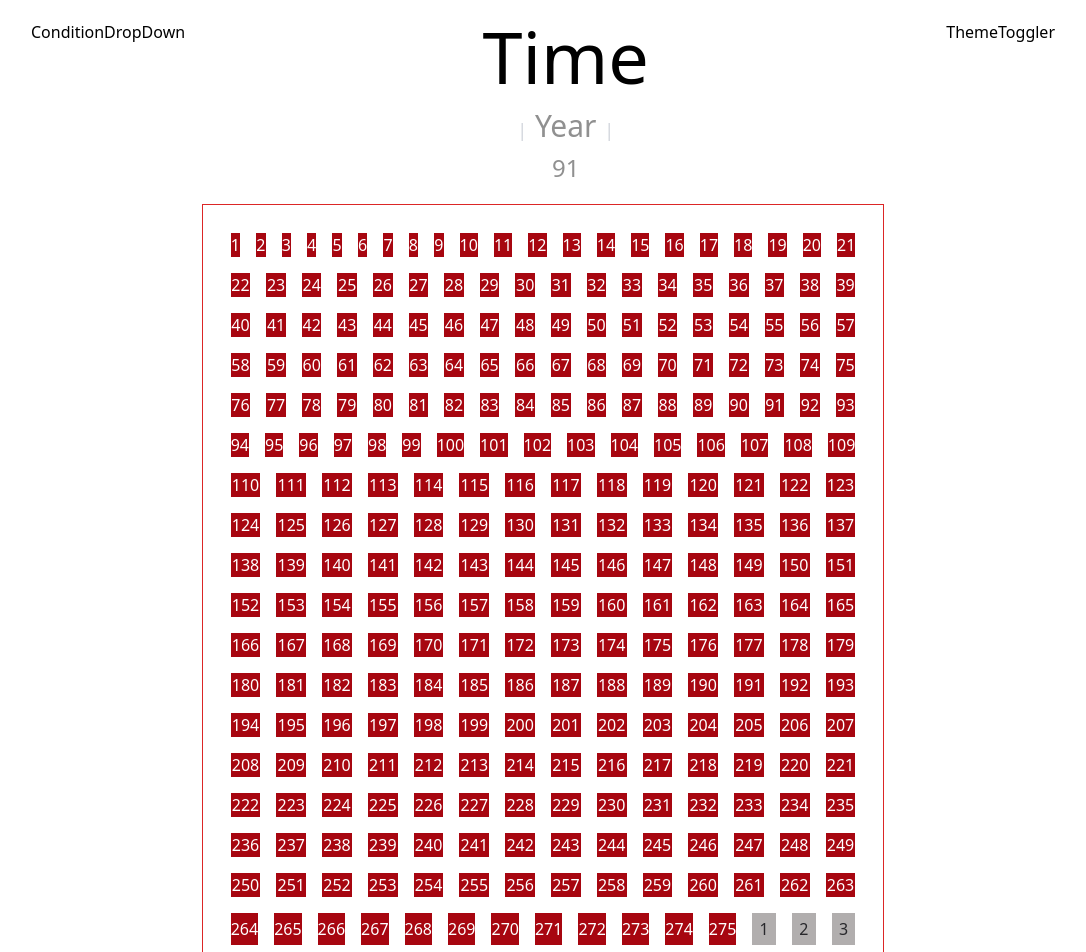
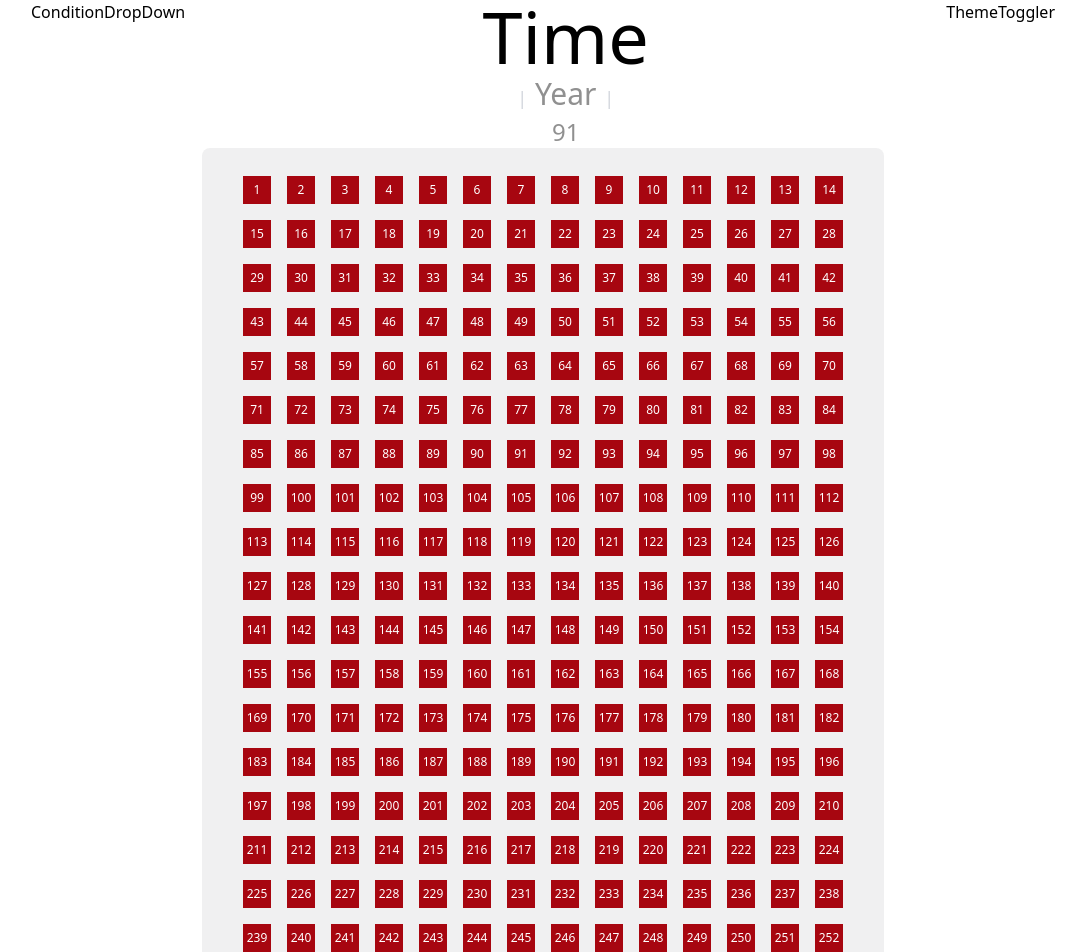
Before and after one commit to bentekku/time.extension, a React (Vite) app: page / in a window 1280 px wide. Shown: the top 952 px of the page, without its empty margins (97-1183 px from the left). Built offline with nearby package versions, Linux system fonts and the light colour scheme.

Commit message:
fix scaling of blocks

```diff
--- a/src/App.tsx
+++ b/src/App.tsx
@@ -39,9 +39,9 @@ const App = () => {
   }
 
   return (
-    <div className="font-medium h-screen w-full flex flex-col items-center justify-between bg-lightText">
+    <div className="font-medium h-screen w-full flex flex-col items-center justify-between bg-lightText ">
       {/* HEADER */}
-      <div className="w-4/5 flex flex-1 justify-between py-5">
+      <div className="w-4/5 flex flex-1 justify-between">
         <ConditionDropDown />
         <InfoBlock
           condition={condition}
@@ -49,7 +49,7 @@ const App = () => {
         />
         <ThemeToggler />
       </div>
-      <div className="w-4/5 flex flex-[4] justify-center">
+      <div className="w-4/5 flex flex-[5] justify-center">
         <DaysDisplay condition={condition} days={daysData} />
       </div>
       <div className="flex flex-1">
--- a/src/components/DaysDisplay.tsx
+++ b/src/components/DaysDisplay.tsx
@@ -34,11 +34,10 @@ const DaysDisplay = ({ condition, days }: Props) => {
   const left: number = total - passed;
 
   return (
-    <div className="w-2/3 h-full border border-red-600 p-5">
+    // border border-red-600
+    <div className="w-2/3 h-full  p-5 bg-lightDaysContainer rounded-lg">
       <div className="flex h-full w-full items-center justify-center">
-        {" "}
-        <div className="flex flex-wrap justify-center">
-          {" "}
+        <div className="flex flex-wrap justify-center transition-all duration-800">
           {/* Passed days blocks */}
           {Array.from({ length: passed }).map((_, index) => (
             <PassedBlocks key={index}>{index + 1}</PassedBlocks>
@@ -54,20 +53,18 @@ const DaysDisplay = ({ condition, days }: Props) => {
 };
 
 const PassedBlocks: React.FC<BlocksProps> = ({ children }) => {
-  // min-w-10 min-h-10
+  // w-16 h-16
   return (
-    <div
-      className={`bg-passedDay m-2 transition-all flex flex-1 items-center justify-center text-lightText`}
-    >
+    <div className="text-xs font-medium w-7 h-7 bg-passedDay m-2 transition-all flex items-center justify-center text-lightText">
       {children}
     </div>
   );
 };
 
 const LeftBlocks: React.FC<BlocksProps> = ({ children }) => {
-  // min-w-10 min-h-10
+  // w-16 h-16
   return (
-    <div className=" bg-remainingDay m-2 transition-all p-1 flex flex-1 items-center justify-center text-darkMode">
+    <div className="text-xs font-medium w-7 h-7 bg-remainingDay m-2 transition-all flex items-center justify-center text-darkMode">
       {children}
     </div>
   );
--- a/src/components/Footer.tsx
+++ b/src/components/Footer.tsx
@@ -21,9 +21,9 @@ const Footer = () => {
 
   // h-[8rem]
   return (
-    <div className="w-full flex flex-col items-center justify-center  bg-lightText gap-5">
+    <div className="w-full flex flex-col items-center justify-center  bg-lightText gap-3 transition-all duration-800">
       <h1 className="text-xl text-darkText font-medium">{time.toString()}</h1>
-      <div className="text-sm flex items-center justify-center bg-darkMode text-lightText py-2 px-6 rounded-xl shadow-lg -mb-3 ">
+      <div className="text-sm flex items-center justify-center bg-darkMode text-lightText py-2 px-6 rounded-xl shadow-lg -mb-3">
         <p>
           Made with &lt;3 by{" "}
           <a
--- a/src/components/InfoBlock.tsx
+++ b/src/components/InfoBlock.tsx
@@ -19,8 +19,8 @@ const InfoBlock = ({ condition, days }: InfoBlockProps) => {
 
   return (
     <div className="flex flex-col items-center">
-      <h1 className="text-7xl mb-4">Time</h1>
-      <h2 className="capitalize text-darkText text-3xl mb-2">
+      <h1 className="text-7xl mb-1">Time</h1>
+      <h2 className="capitalize text-darkText text-3xl mb-1">
         <span className="text-lg text-gray-300">|</span> {condition}{" "}
         <span className="text-lg text-gray-300">|</span>
       </h2>
```
